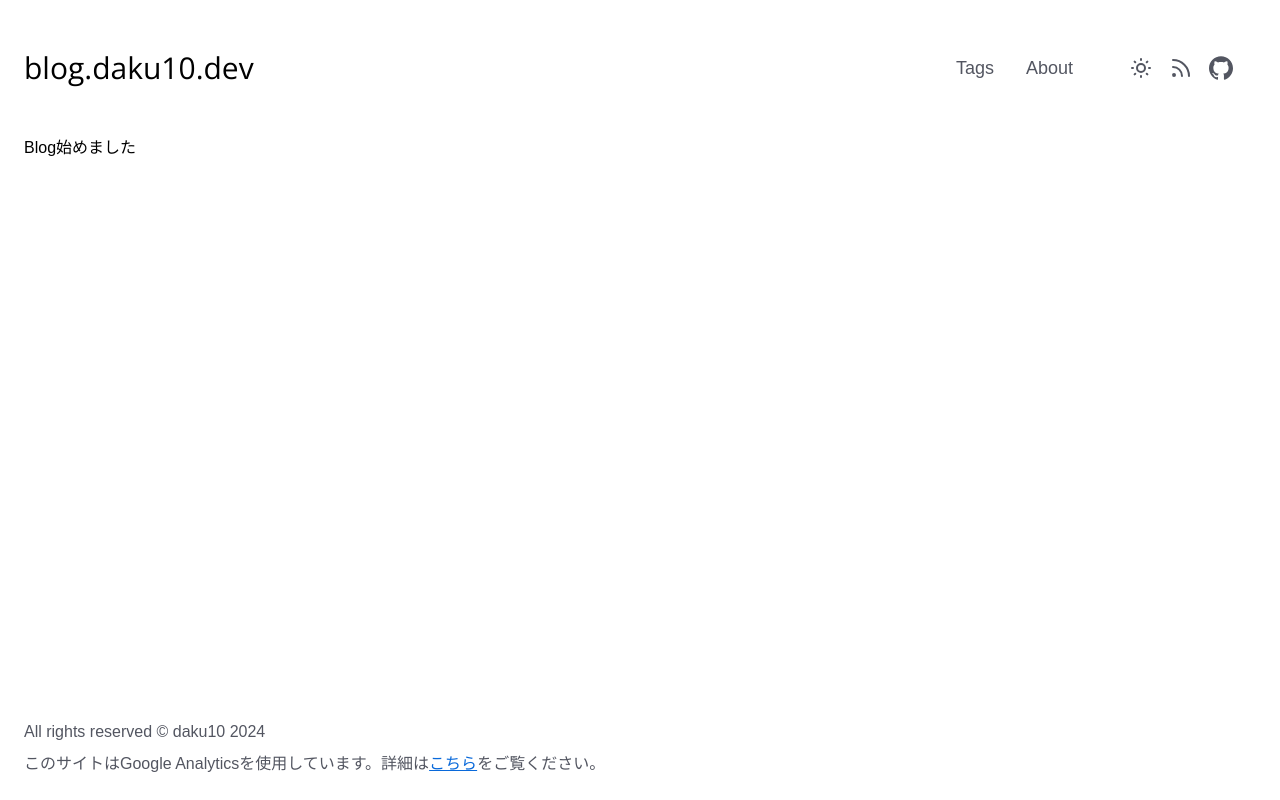
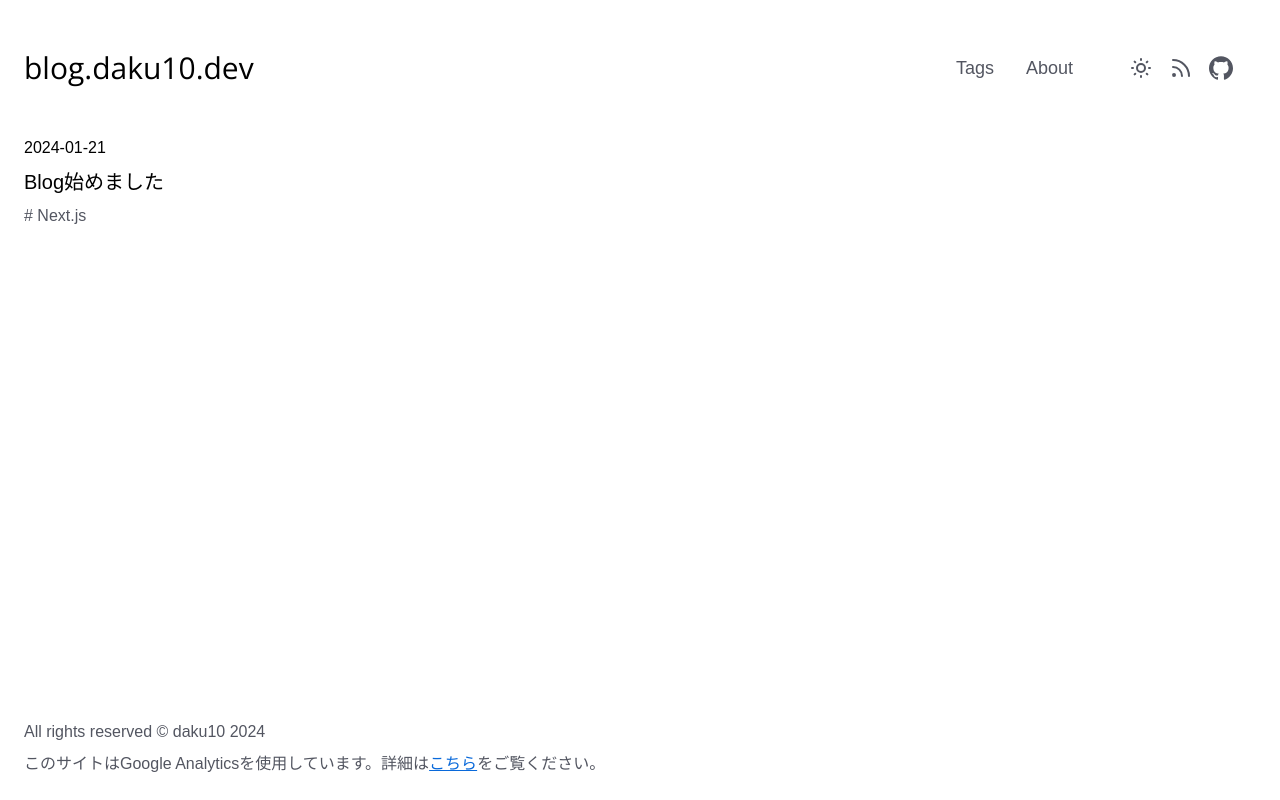
Before and after one commit to daku10/blog.daku10.dev, a Next.js app: page / in a window 1280 px wide. Built offline with nearby package versions, Linux system fonts and the light colour scheme; no server answers.

Commit message:
add style to Top

```diff
--- a/src/app/layout.tsx
+++ b/src/app/layout.tsx
@@ -7,7 +7,10 @@ import { Suspense } from "react";
 import { Analytics } from "./_components/Analytics";
 
 export const metadata: Metadata = {
-  title: "The daku10 Blog",
+  title: {
+    default: "The daku10 Blog",
+    template: "%s | The daku10 Blog",
+  },
   description: "daku10のブログです。Web開発に関する記事がメインです。",
 };
 
@@ -25,7 +28,7 @@ export default function RootLayout({
         <Providers>
           <div className="grid-cols1 mx-auto grid min-h-svh max-w-7xl grid-rows-[auto_1fr_auto] px-6">
             <Header />
-            {children}
+            <main>{children}</main>
             <Footer />
           </div>
         </Providers>
--- a/src/app/page.tsx
+++ b/src/app/page.tsx
@@ -1,18 +1,41 @@
-import Link from "next/link";
-import { retrievePostSummaries } from "@/lib/api";
+import { Link } from "@/components/Link";
+import { TagLink } from "@/components/TagLink";
+import { PostSummary, retrievePostSummaries } from "@/lib/api";
 
 export default async function Page() {
   const postSummaries = await retrievePostSummaries();
 
   return (
-    <div>
+    <div className="">
       <ul>
         {postSummaries.map((postSummary) => (
           <li key={postSummary.slug}>
-            <Link href={`/posts/${postSummary.slug}`}>{postSummary.title}</Link>
+            <PostSummary postSummary={postSummary} />
           </li>
         ))}
       </ul>
     </div>
   );
 }
+
+type Props = {
+  postSummary: PostSummary;
+};
+
+const PostSummary = ({ postSummary }: Props) => {
+  return (
+    <article>
+      <div>{postSummary.publishedAt}</div>
+      <h3 className="mt-2 inline-block h-7 border-primary text-xl hover:border-b">
+        <Link href={`/posts/${postSummary.slug}`}>{postSummary.title}</Link>
+      </h3>
+      <ul className="mt-2 flex gap-2">
+        {postSummary.tags.map((tag) => (
+          <li key={tag}>
+            <TagLink tag={tag} />
+          </li>
+        ))}
+      </ul>
+    </article>
+  );
+};
--- a/src/app/posts/[slug]/page.tsx
+++ b/src/app/posts/[slug]/page.tsx
@@ -1,7 +1,6 @@
 import { Icon } from "@/components/Icon";
-import { Link } from "@/components/Link";
+import { TagLink } from "@/components/TagLink";
 import { retrievePost, retrievePostSummaries } from "@/lib/api";
-import { TagLabel } from "@/lib/const";
 import { processor } from "@/lib/processor";
 import type { ResolvingMetadata } from "next";
 
@@ -33,6 +32,7 @@ export default async function Page({ params }: Props) {
   return (
     <div className="mx-36">
       <h1 className="text-3xl font-bold text-heading">{post.title}</h1>
+      <p className="mt-4 text-secondary">{post.description}</p>
       <div className="mt-4 flex gap-4 text-secondary">
         <div className="flex items-center gap-2">
           <Icon type="pencil" className="h-4 w-4" />
@@ -46,13 +46,10 @@ export default async function Page({ params }: Props) {
         )}
       </div>
 
-      <ul className="mt-2 flex gap-2">
+      <ul className="mt-4 flex gap-4">
         {post.tags.map((tag) => (
           <li key={tag}>
-            <Link
-              className="block p-2 text-secondary hover:border-secondary hover:text-primary hover:underline hover:underline-offset-4"
-              href={`/tags/${tag}`}
-            >{`# ${TagLabel[tag]}`}</Link>
+            <TagLink tag={tag} />
           </li>
         ))}
       </ul>
--- /dev/null
+++ b/src/components/TagLink.tsx
@@ -0,0 +1,20 @@
+import { TagLabel, type Tag } from "@/lib/const";
+import { Link } from "./Link";
+import { cn } from "@/lib/util";
+
+type Props = {
+  tag: Tag;
+  className?: string;
+};
+
+export const TagLink = ({ tag, className }: Props) => {
+  return (
+    <Link
+      className={cn(
+        "text-secondary hover:border-secondary hover:text-primary hover:underline hover:underline-offset-4",
+        className,
+      )}
+      href={`/tags/${tag}`}
+    >{`# ${TagLabel[tag]}`}</Link>
+  );
+};
--- a/src/lib/api.ts
+++ b/src/lib/api.ts
@@ -25,7 +25,7 @@ type PostMetadata = {
   updatedAt?: string | undefined;
 };
 
-type PostSummary = {
+export type PostSummary = {
   slug: string;
 } & PostMetadata;
 
```
